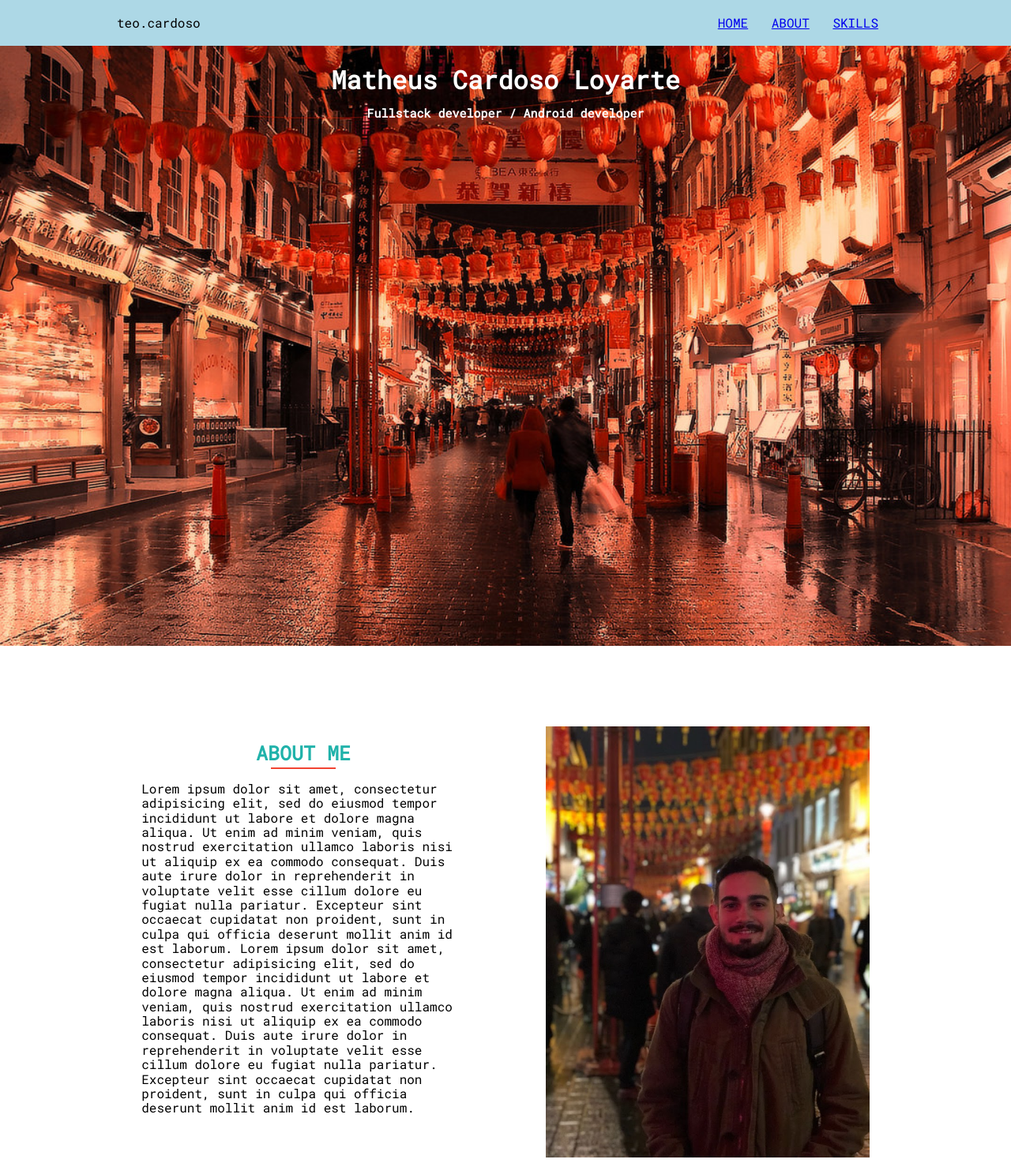
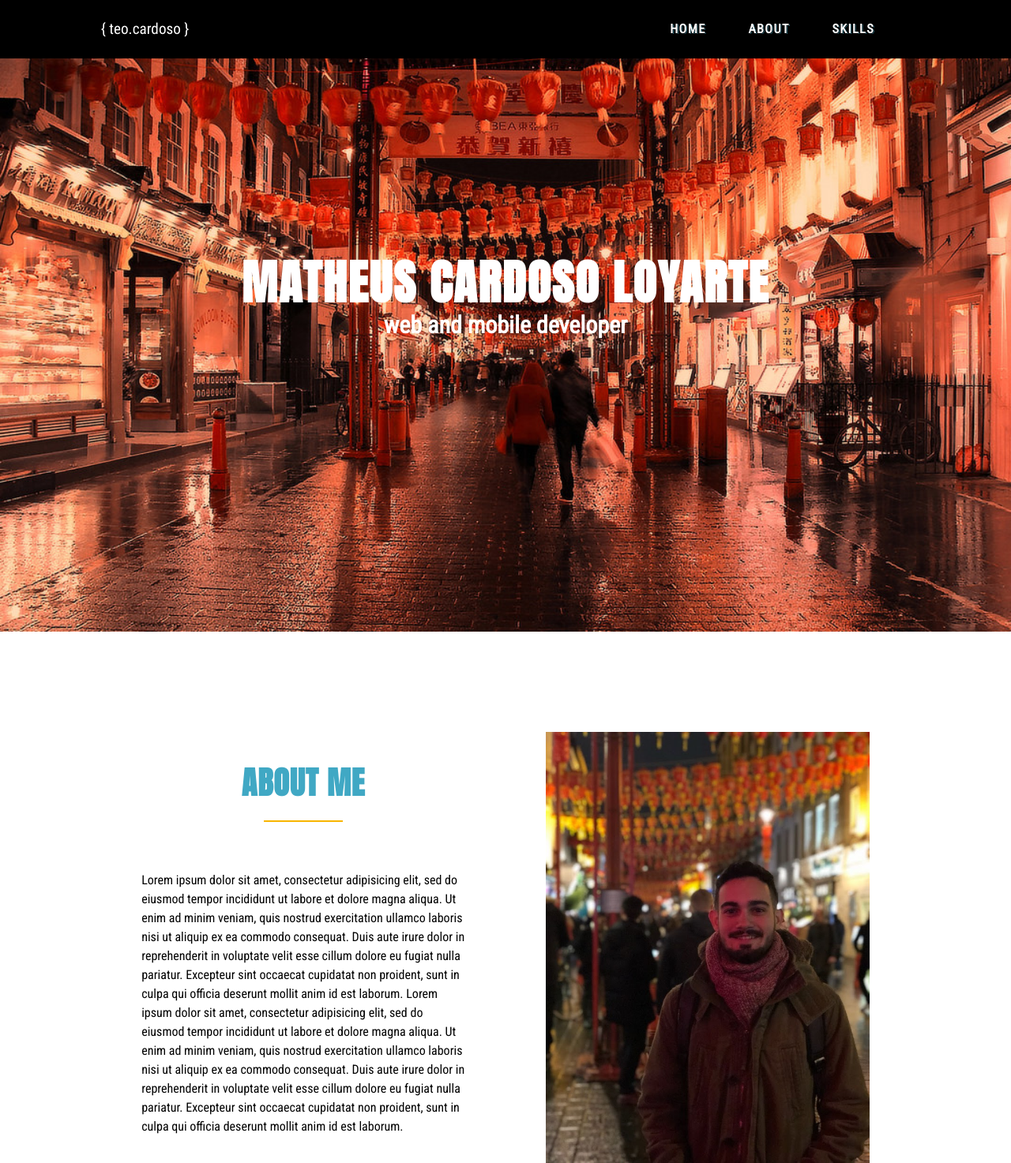
Before and after one commit to teoCardoso7/portfolio, a plain HTML site: page index.html in a window 1280 px wide. Shown: the top 1473 px of the page at 79% size. Drawn offline with nearby package versions, Linux system fonts and the light colour scheme.

Commit message:
Fix de tamaños, fuentes y colores

```diff
--- a/index.html
+++ b/index.html
@@ -15,31 +15,33 @@
 
     <div id="top"></div>
 
+    <header class="main-header flex">
+
       <nav class="main-nav">
 
-      <div class="main-content">
+        <div class="main-content flex">
 
           <div class="name-logo">
-          teo.cardoso
+            { teo.cardoso }
           </div>
 
             <ul>
 
               <li>
-              <a href="#top" class="page-scroll">
-                <span>HOME</span>
+                <a href="#top">
+                  <span>Home</span>
                 </a>
               </li>
 
               <li>
-              <a href="#aboutSection" class="page-scroll">
-                <span>ABOUT</span>
+                <a href="#aboutSection">
+                  <span>About</span>
                 </a>
               </li>
 
               <li>
-              <a href="#skillsSection" class="page-scroll">
-                <span>SKILLS</span>
+                <a href="#skillsSection">
+                  <span>Skills</span>
                 </a>
               </li>
 
@@ -49,11 +51,9 @@
 
       </nav>
 
-    <header class="main-header">
-
       <div class="headline main-content">
         <h1>Matheus Cardoso Loyarte</h1>
-        <h3>Fullstack developer / Android developer</h3>
+        <h3>web and mobile developer</h3>
       </div>
 
     </header>
@@ -64,7 +64,7 @@
 
         <div class="col-right">
 
-          <h2 class="underline-small">About me</h2>
+          <h2>About me</h2>
 
           <p>
             Lorem ipsum dolor sit amet, consectetur adipisicing elit, sed do eiusmod tempor incididunt ut labore et dolore magna aliqua. Ut enim ad minim veniam, quis nostrud exercitation ullamco laboris nisi ut aliquip ex ea commodo consequat. Duis aute irure dolor in reprehenderit in voluptate velit esse cillum dolore eu fugiat nulla pariatur. Excepteur sint occaecat cupidatat non proident, sunt in culpa qui officia deserunt mollit anim id est laborum.
@@ -82,7 +82,7 @@
 
     <section class="skills" id="skillsSection">
 
-      <h2 class="my-skills-title">My skills</h2>
+      <h2>My skills</h2>
 
       <div class="main-content flex">
 
--- a/sass/styles.scss
+++ b/sass/styles.scss
@@ -5,16 +5,55 @@
 
 body {
   font-family: $main-font;
+  line-height: 1.5em;
+}
+
+h1,
+h2 {
+  font-family: $title-font;
+  text-transform: uppercase;
+}
+
+h1 {
+  font-size: 60px;
+  letter-spacing: 2px;
 }
 
 h2 {
-  font-size: 25px;
+  position: relative;
+  margin-bottom: 100px;
+  width: 100%;
+  font: {
+    size: 40px;
+    style: bold;
+  }
+  color: $blue-highlight;
+  letter-spacing: 1px;
   text-align: center;
-  text-transform: uppercase;
-  font-style: bold;
+
+  &::after {
+    content: '';
+    position: absolute;
+    top: 1.5em;
+    left: 0;
+    right: 0;
+    margin: auto;
+    height: 2px;
+    width: 100px;
+    background: $yellow-highlight;
+  }
 }
 
+h3 {
+  font-size: 30px;
+}
+
+header,
 section {
+  display: flex;
+	align-content: center;
+	justify-content: center;
+	flex-wrap: wrap;
   padding: 50px 0;
   width: 100%;
   height: 100vh;
@@ -28,40 +67,39 @@ section {
 .flex {
   display: flex;
   justify-content: space-between;
-  align-items: flex-start;
+  align-items: center;
+  flex-wrap: wrap;
 }
 
 .ionicon { font-size: 40px; }
 
-.underline-small{
-  color:lightseagreen;
-  position:relative;
 
+// HEADER
+.main-header {
+  background: {
+    image: url('../assets/images/ct.jpg');
+  }
+  background-size: cover;
 }
 
-.underline-small::after{
-  content:'';
-  height:2px;
-  width:20%;
-  background:#f24432;
-  position:absolute;
-
-  margin:auto;
-  bottom:-5px;
-  left:0;
-  right:0;
-
+.headline {
+  width: 100%;
+  color: white;
+  text-align: center;
+  h1 { margin: 0; }
 }
 
 
 // NAVIGATION
 .main-nav {
-  background-color: lightblue;
+  position: fixed;
+  z-index: 999;
+  top: 0;
+  width: 100%;
+  color: white;
+  background-color: black;
 
-  .name-logo, ul {
-    display: inline-block;
-    margin: 20px;
-  }
+  .name-logo { font-size: 1.2em; }
 
   ul {
     list-style: none;
@@ -71,26 +109,26 @@ section {
 
     li {
       display: inline-block;
-      margin-right: 20px;
+      transition: linear 150ms;
+      &:hover { background-color: $blue-highlight; }
+
+      a {
+        display: block;
+        padding: 5px 25px;
+        font-weight: 700;
+        color: white;
+        letter-spacing: 1.5px;
+        text-transform: uppercase;
+        text-decoration: none;
+        text-shadow: 0.5px 0.5px 0px black, 1px 1px 0px $blue-highlight;
+        transition: linear 150ms;
+
+        &:hover {
+          // text-shadow: none;
+          transform: scale(1.2);
+        }
+      }
     }
-  }
-}
-
-
-
-// HEADER
-.main-header {
-  padding: 25px 0;
-  background: {
-    image: url('../assets/images/ct.jpg');
-  }
-  background-size: cover;
-  height: 95vh;
-  .headline {
-    color: white;
-    text-align: center;
-    h1 { margin: 0; }
-    h3 { font-size: 15px; }
   }
 }
 
@@ -117,10 +155,10 @@ section {
 }
 .skill span{
   font-size: 55px;
-  color:lightseagreen;
+  color: $blue-highlight;
 }
 .my-skills-title{
-  color:lightseagreen;
+  color: $blue-highlight;
 font-weight: 300;
   display: inline-block;
   padding-bottom: 5px;
--- a/sass/variables.scss
+++ b/sass/variables.scss
@@ -1,5 +1,10 @@
-@import url('https://fonts.googleapis.com/css?family=Roboto+Mono');
+@import url('https://fonts.googleapis.com/css?family=Anton|Roboto+Condensed');
 
-$main-font: 'Roboto Mono', monospace;
+$title-font: 'Anton', monospace;
+$main-font: 'Roboto Condensed', sans-serif;
 
-$light-gray: #F0F0F0;
+$light-gray: #f7f7f7;
+$dark-gray: #393e46;
+$medium-gray: #5c636e;
+$yellow-highlight: #f8b500;
+$blue-highlight: #40a8c4;
```
Also changed, not shown: css/styles.css, 1 other file. Lines whose indentation alone changed are shown as unchanged.
